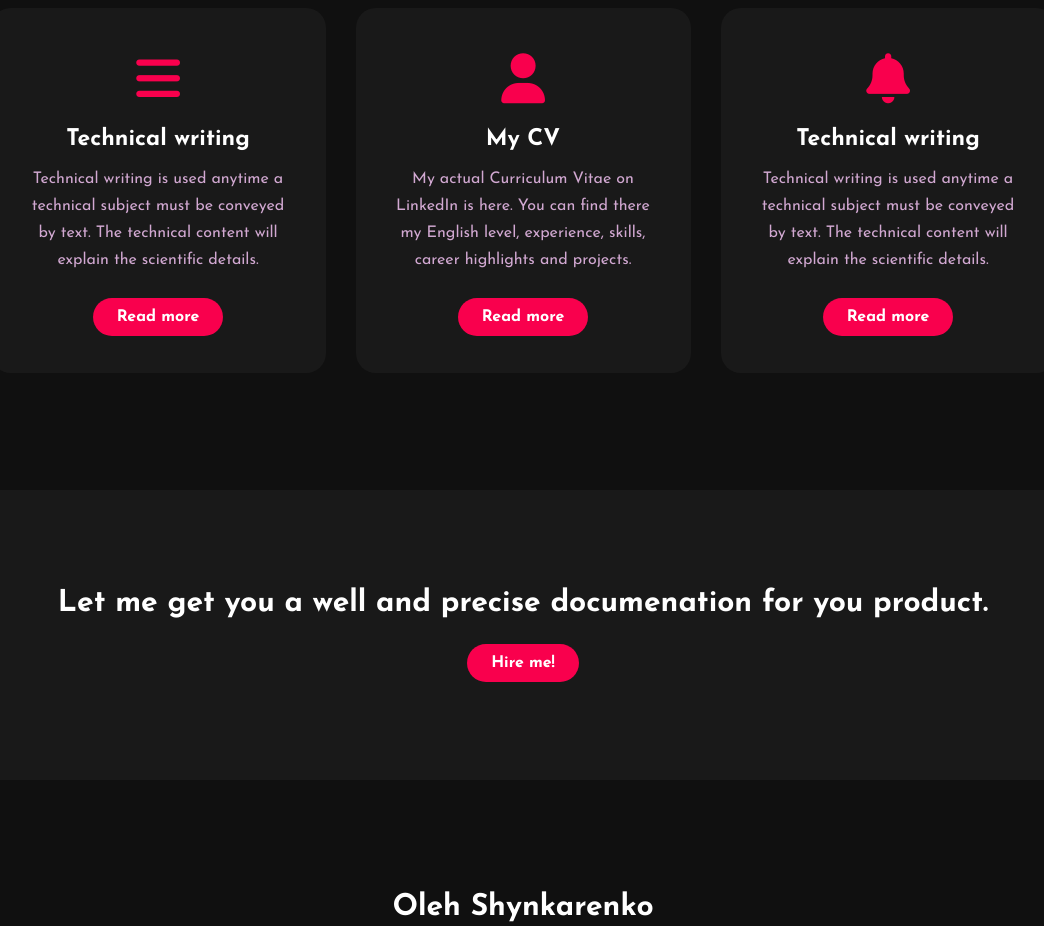
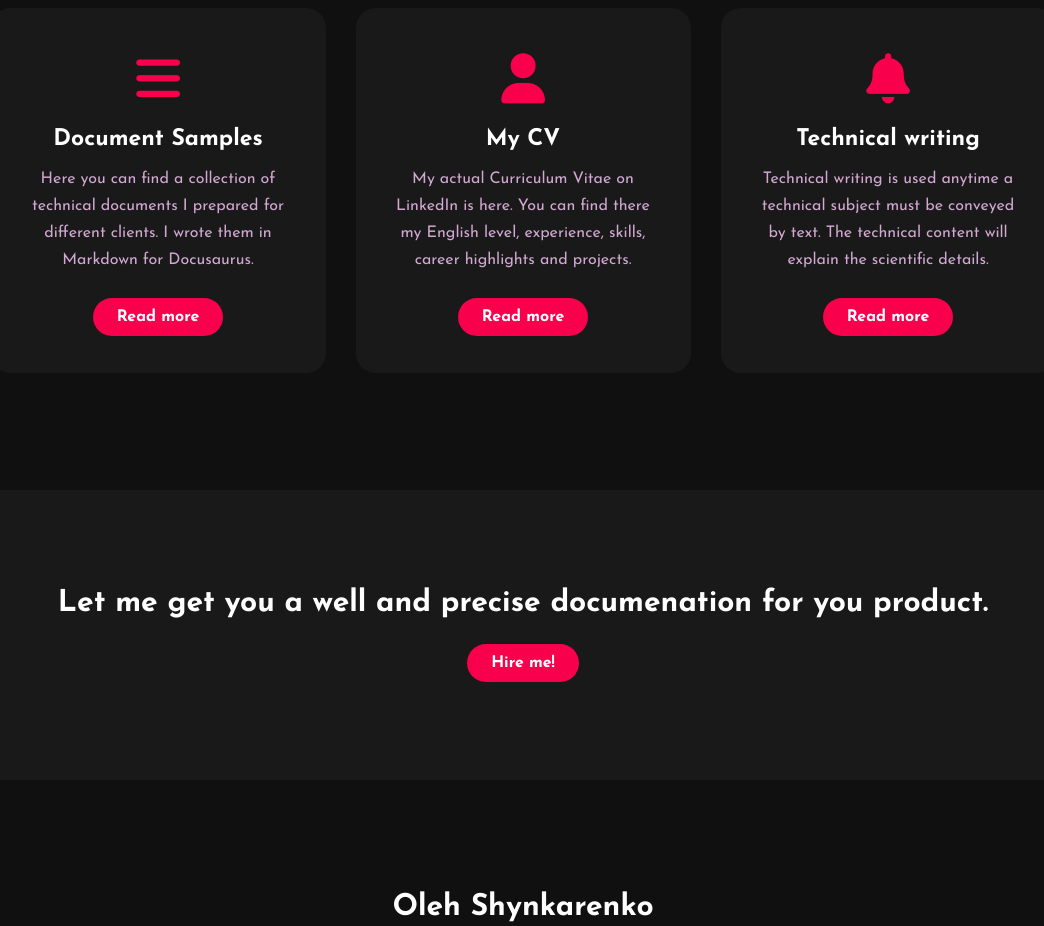
Before and after one commit to SingingFoot/portfolio, a plain HTML site: page index.html in a window 1280 px wide. Shown: the part 1700-2626 px from the top of the page, without its empty margins (117-1161 px from the left). Drawn offline with Linux system fonts and the light colour scheme.

Commit message:
Samples Docusaurus

```diff
--- a/index.html
+++ b/index.html
@@ -58,12 +58,12 @@
         <div class="box">
             <div class="card">
                 <i class="fa-solid fa-bars"></i>
-                <h5>Technical writing</h5>
+                <h5>Document Samples</h5>
                 <div class="pra">
-                    <p>Technical writing is used anytime a technical subject must be conveyed by text. The technical content will explain the scientific  details.</p>
+                    <p>Here you can find a collection of technical documents I prepared for different clients. I wrote them in Markdown for Docusaurus.</p>
                     <p style="text-align: center;">
                         <div class="gap"></div>
-                        <a href="#" class="button">Read more</a>
+                        <a href="https://articles-and-docs.netlify.app/docs/introtechdoc" class="button">Read more</a>
                     </p>
                 </div>
             </div>
```
